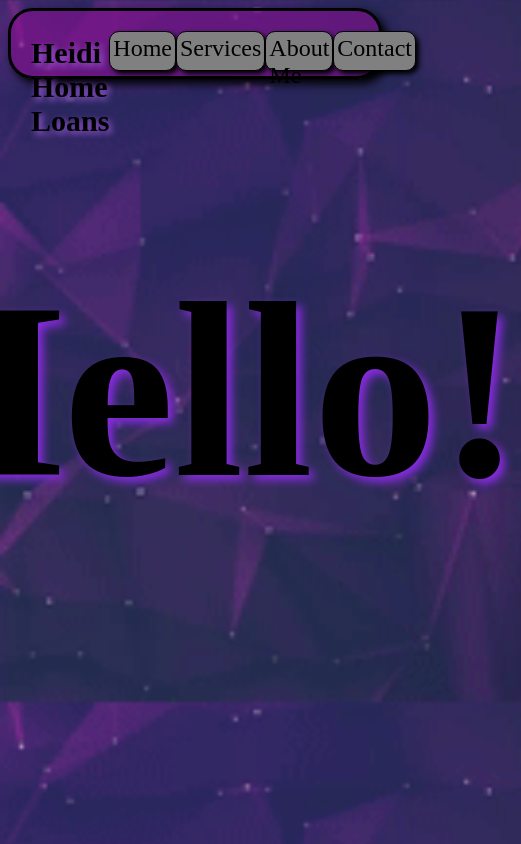
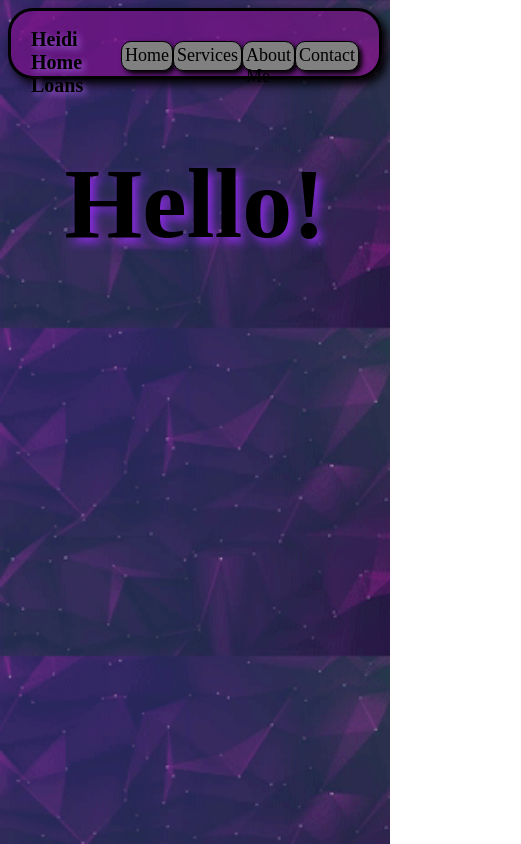
Before and after one commit to psycomike93/HeidiHomeLoans, a React (Vite) app: page / in a window 390 px wide. Shown: the whole page, 521 px wide, since content can reach past the window. Built offline with nearby package versions, Linux system fonts and the light colour scheme; a web font is replaced by a local one.

Commit message:
new commit

```diff
--- a/src/index.css
+++ b/src/index.css
@@ -45,3 +45,23 @@ h2{
     font-style: normal;
     text-shadow: 3px 3px 6px rgb(158, 92, 219);
 }
+@media only screen and (max-width: 600px) {
+  h1 {
+    font-size: 100px;
+
+  }
+  h2{
+    font-size: 20px;
+  }
+  .navlink{
+    color: black;
+    text-decoration: none;
+    font-size: large;
+    margin-top: 30px;
+    border: 1px solid black;
+    border-radius: 10px;
+    box-shadow: 3px 3px 5px black;
+    padding: 3px;
+    background-color: gray;
+}
+}
```
